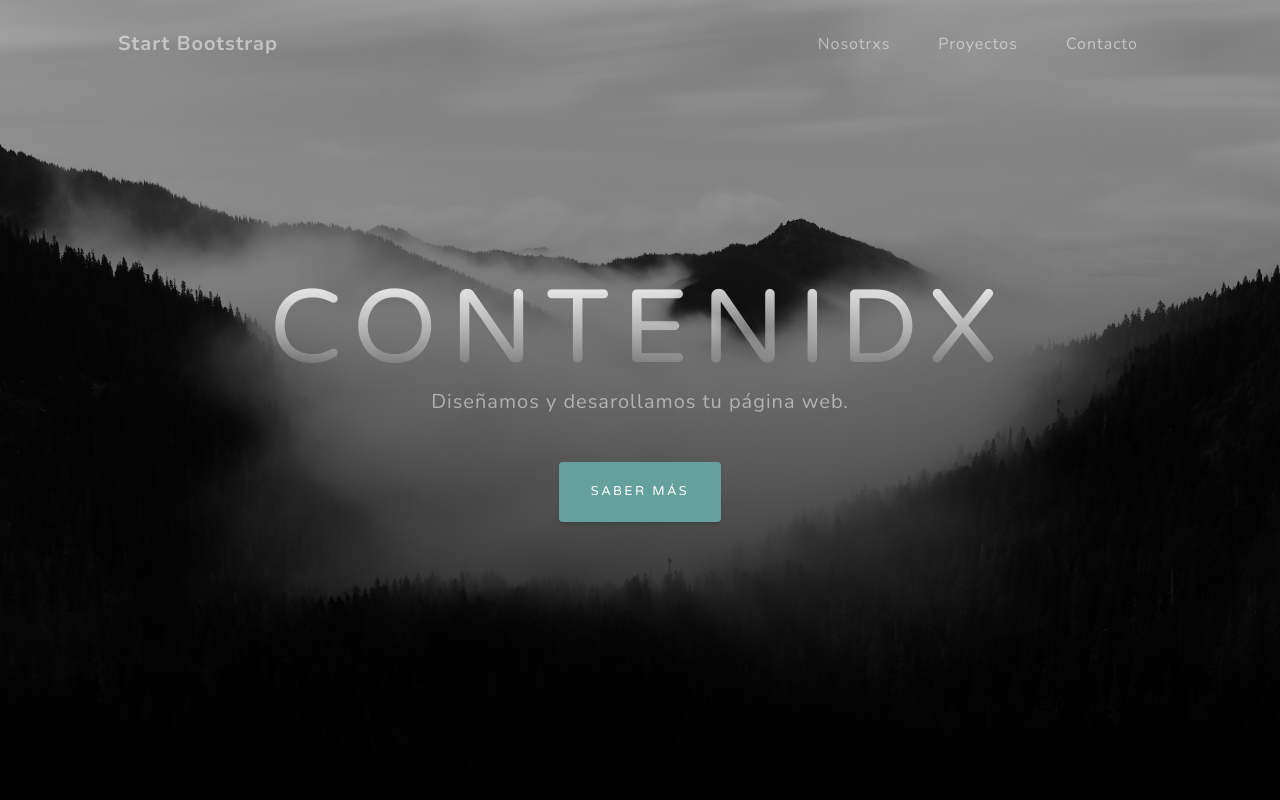
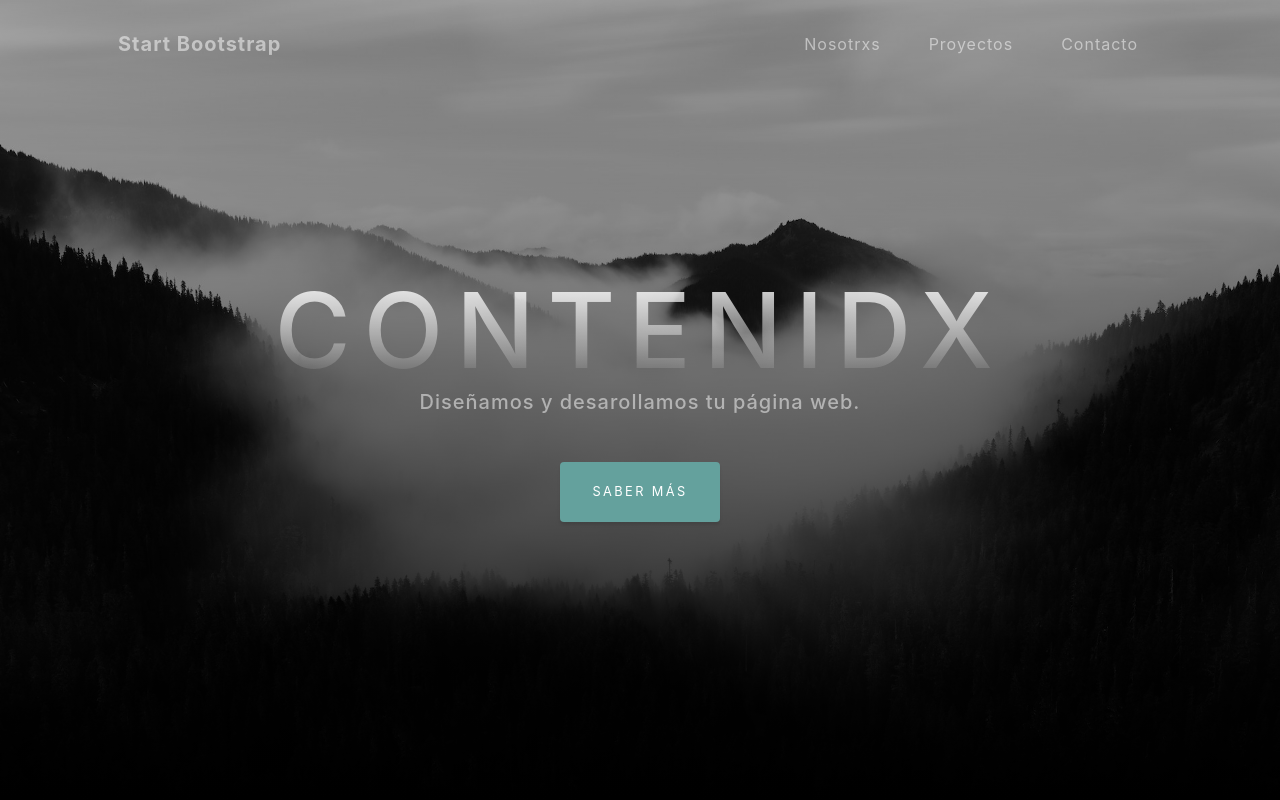
Before and after one commit to Lacoque/contenidx-portfolio, a plain HTML site: page index.html in a window 1280 px wide. Shown: the top 800 px of the page. Drawn offline with nearby package versions, Linux system fonts and the light colour scheme.

Commit message:
nueva fuente tipografica

```diff
--- a/index.html
+++ b/index.html
@@ -10,8 +10,9 @@
         <!-- Font Awesome icons (free version)-->
         <script src="https://use.fontawesome.com/releases/v6.1.0/js/all.js" crossorigin="anonymous"></script>
         <!-- Google fonts-->
-        <link href="https://fonts.googleapis.com/css?family=Varela+Round" rel="stylesheet" />
-        <link href="https://fonts.googleapis.com/css?family=Nunito:200,200i,300,300i,400,400i,600,600i,700,700i,800,800i,900,900i" rel="stylesheet" />
+        <link rel="preconnect" href="https://fonts.googleapis.com">
+        <link rel="preconnect" href="https://fonts.gstatic.com" crossorigin>
+        <link href="https://fonts.googleapis.com/css2?family=Barlow:wght@100;400;500;900&display=swap" rel="stylesheet">
         <!-- Core theme CSS (includes Bootstrap)-->
         <link href="css/styles.css" rel="stylesheet" />
     </head>
```
